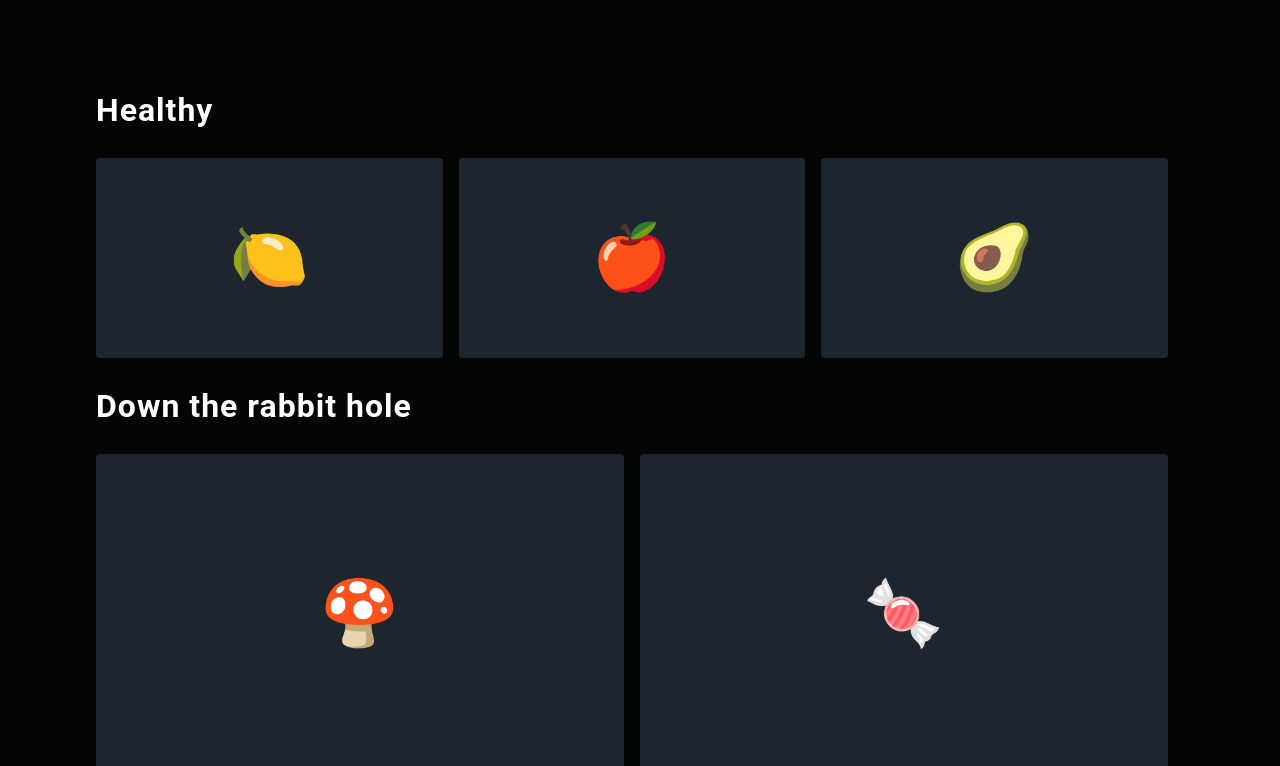
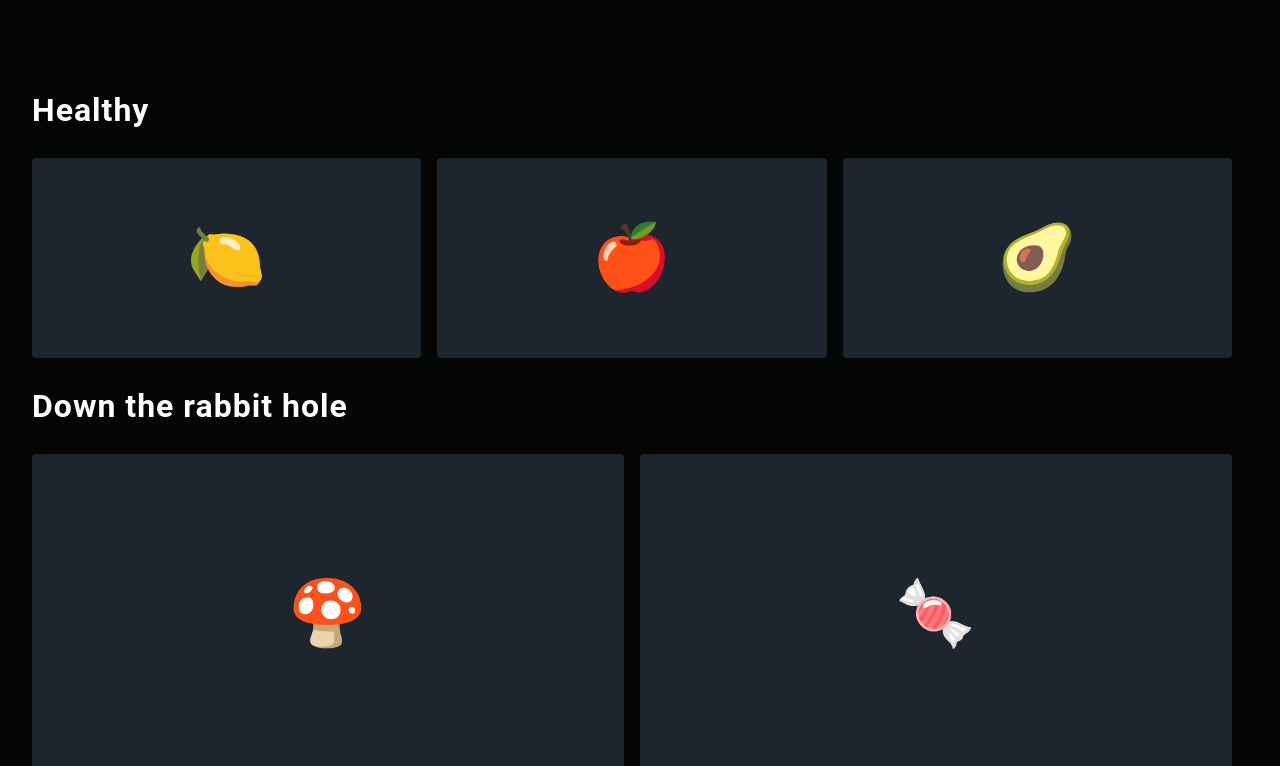
Before and after one commit to germaimo/perro, a React (Create React App) app: page / in a window 1280 px wide. Shown: the part 754-1520 px from the top of the page. Built offline with nearby package versions, Linux system fonts and the light colour scheme; a web font is replaced by a local one.

Commit message:
commit test

```diff
--- a/src/components/Content/Content.module.css
+++ b/src/components/Content/Content.module.css
@@ -27,7 +27,7 @@
 }
 
 .features{
-    margin: 2em;
+    margin: 2em 0;
 }
 
 @keyframes mov {
```
